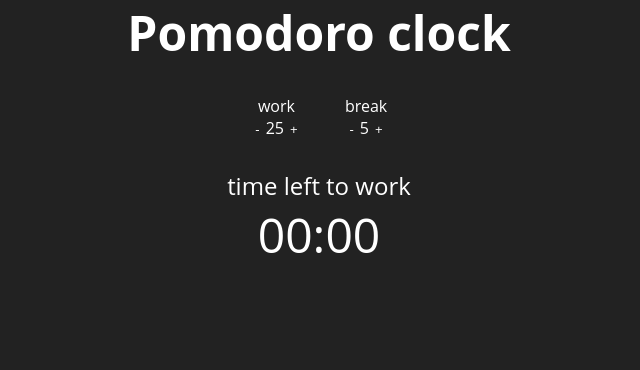
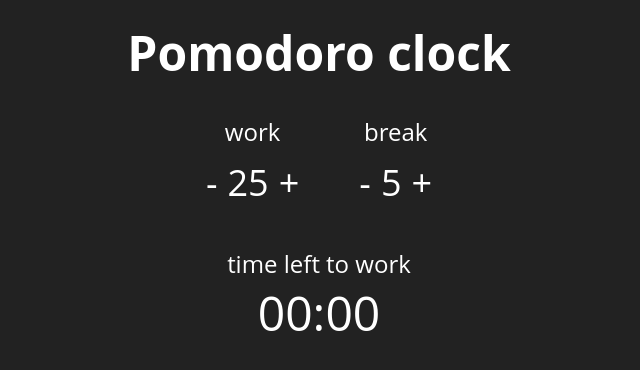
Before and after one commit to dschmaryl/pomodoro-clock, a React (Create React App) app: page / in a window 1280 px wide. Shown: the top 370 px of the page, without its empty margins (321-961 px from the left). Built offline with nearby package versions, Linux system fonts and the light colour scheme.

Commit message:
adjust styling

```diff
--- a/src/App.js
+++ b/src/App.js
@@ -6,6 +6,7 @@ const H1 = styled.h1`
   margin: 0 auto;
   text-align: center;
   font-size: 3em;
+  padding-top: 20px;
 `;
 
 const ControlDiv = styled.div`
@@ -19,12 +20,21 @@ const ControlDiv = styled.div`
 const TimerControl = styled.div`
   display: inline;
   padding: 0 20px 0 20px;
+  font-size: 1.5em;
+`;
+
+const TimerTime = styled.div`
+  display: inline;
+  font-size: 1.5em;
 `;
 
 const Button = styled.button`
   cursor: pointer;
   border: none;
   outline: none;
+  padding: 10px;
+  font-size: 1.5em;
+  text-align: center;
 `;
 
 const DisplayDiv = styled.div`
@@ -60,11 +70,15 @@ export class App extends Component {
         <ControlDiv>
           <TimerControl>
             <p>work</p>
-            <Button>-</Button>{this.state.workTime}<Button>+</Button>
+            <Button>-</Button>
+            <TimerTime>{this.state.workTime}</TimerTime>
+            <Button>+</Button>
           </TimerControl>
           <TimerControl>
             <p>break</p>
-            <Button>-</Button>{this.state.breakTime}<Button>+</Button>
+            <Button>-</Button>
+            <TimerTime>{this.state.breakTime}</TimerTime>
+            <Button>+</Button>
           </TimerControl>
         </ControlDiv>
         <DisplayDiv>
```
